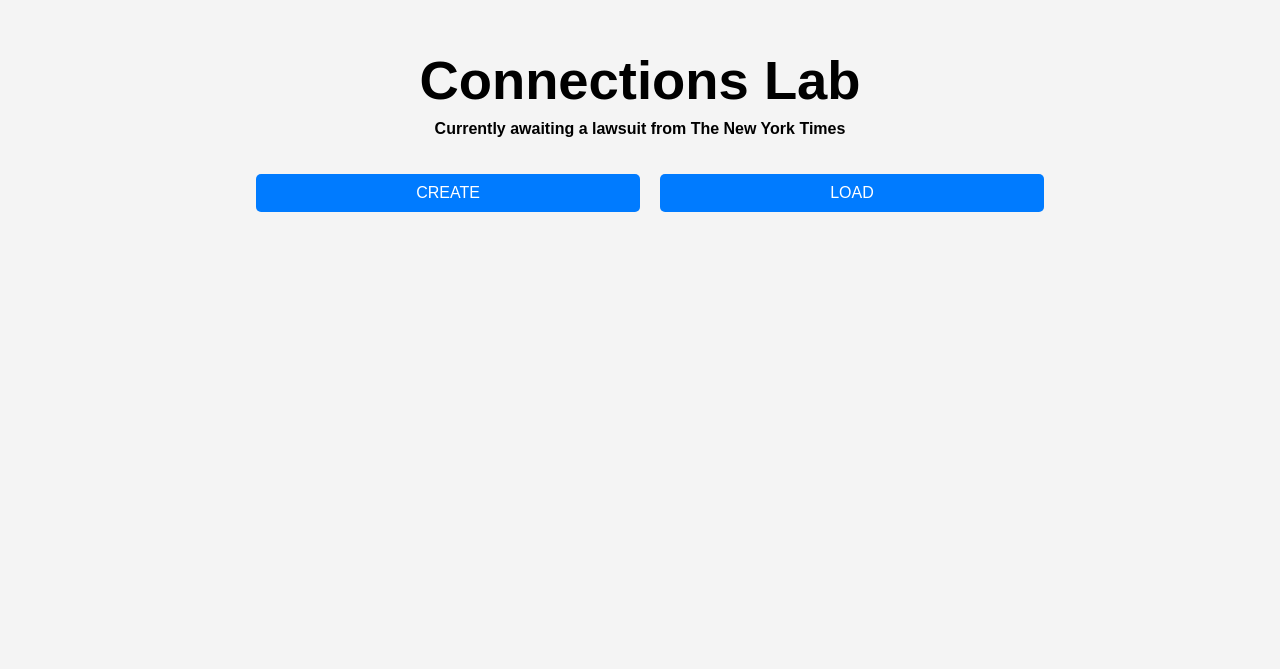
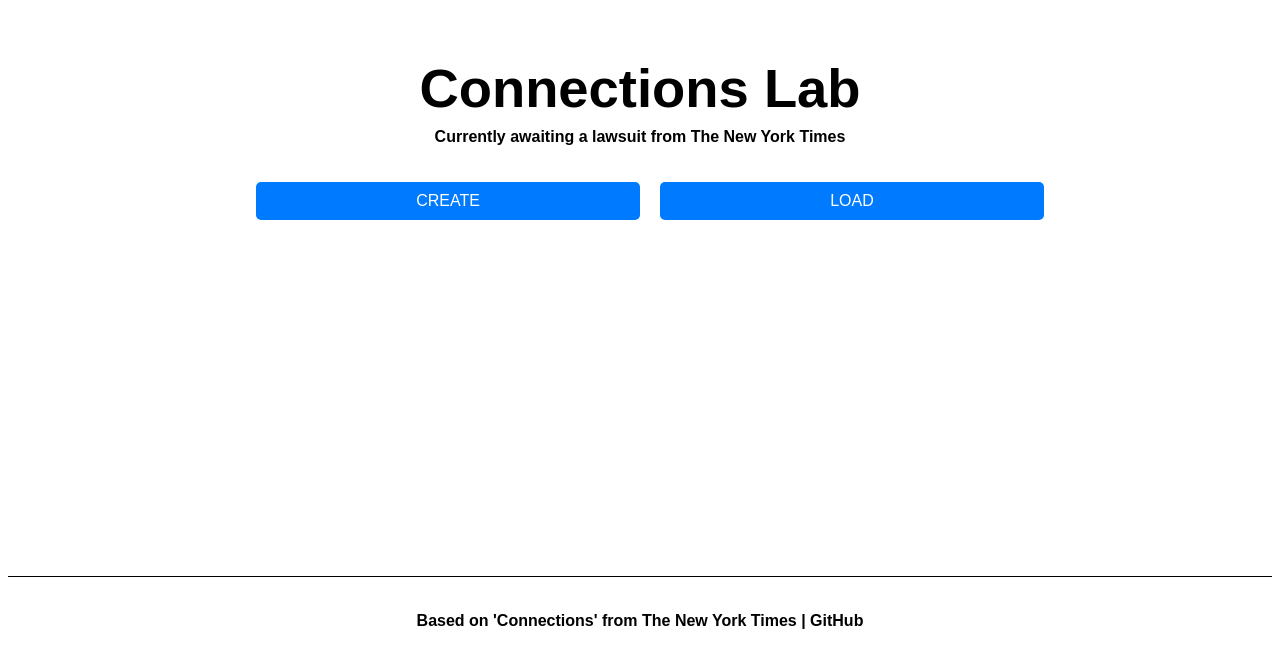
Before and after one commit to jacobi-waldino/ConnectionsLab, a plain HTML site: page index.html in a window 1280 px wide. Shown: the part 270-939 px from the top of the page. Before the commit the page ends 800 px from the top, so only its background shows below. Drawn offline with Linux system fonts and the light colour scheme; a web font is replaced by a local one.

Commit message:
updated github link + added footer to landing page

```diff
--- a/index.html
+++ b/index.html
@@ -6,7 +6,8 @@
     <title>Connections Lab | Homepage</title>
     <link rel="stylesheet" href="./styles/styles.css"> <!-- Link to external CSS file -->
 </head>
-<body id="landing-page-body">
+<body>
+    <div id="landing-page-body">
     <div id="landing-page-container">
         <header>
             <h1 class="title"><a href="./index.html" id="homepage-link">Connections Lab</a></h1>
@@ -24,6 +25,11 @@
             </div>
         </div>
     </div>
+    </div>
+
+    <footer>
+        <p>Based on '<a href="https://www.nytimes.com/games/connections" id="homepage-link">Connections</a>' from The New York Times | <a href="https://github.com/jacobi-waldino/ConnectionsLab">GitHub</a></p>
+    </footer>
 
     <script src="./scripts/index.js"></script>
 </body>
--- a/styles/styles.css
+++ b/styles/styles.css
@@ -42,7 +42,6 @@
     justify-content: center;
     align-items: center;
     min-height: 100vh;
-    background-color: #f4f4f4;
 }
 
 #landing-page-container {
@@ -337,3 +336,7 @@
     font-size: medium;
     margin-top: 1em;
 }
+
+#github-link {
+    text-align: center;
+}
```
Also changed, not shown: create.html (+1 -2 lines), play.html (+1 -1 lines).
